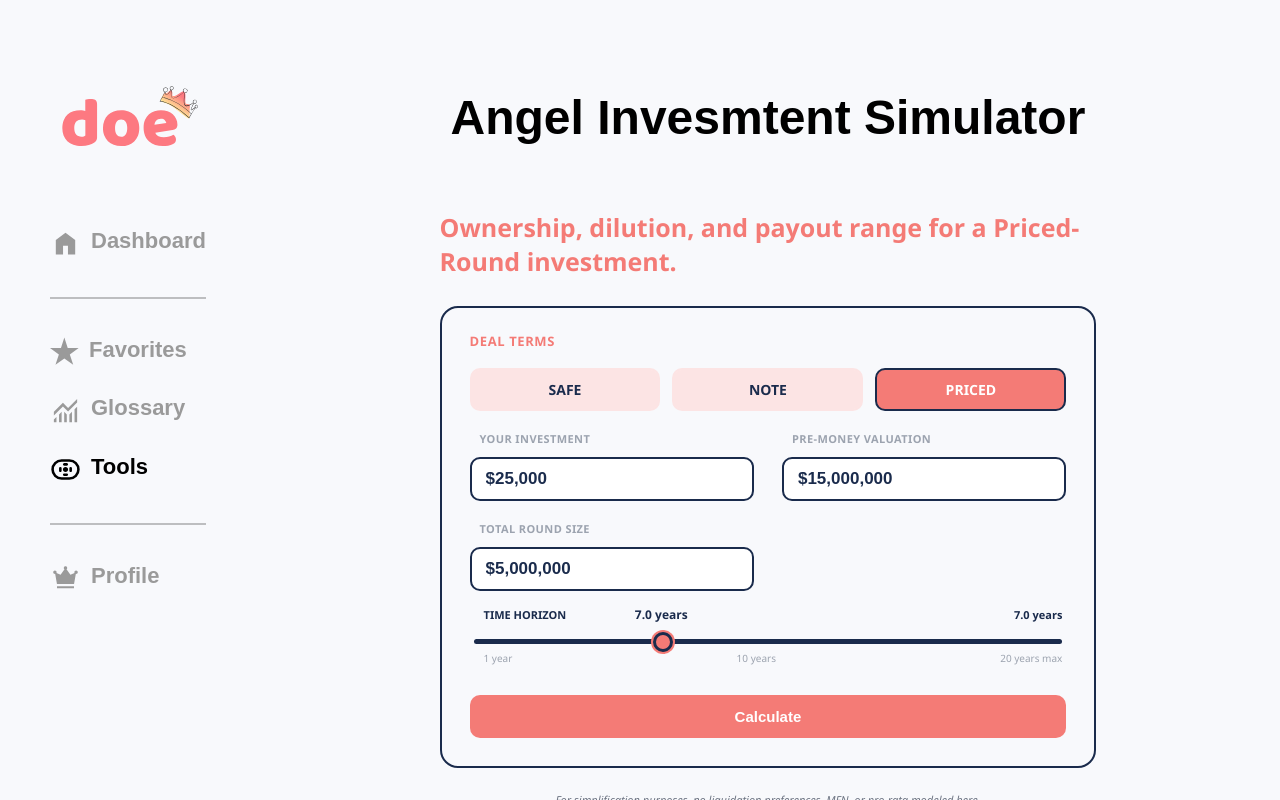
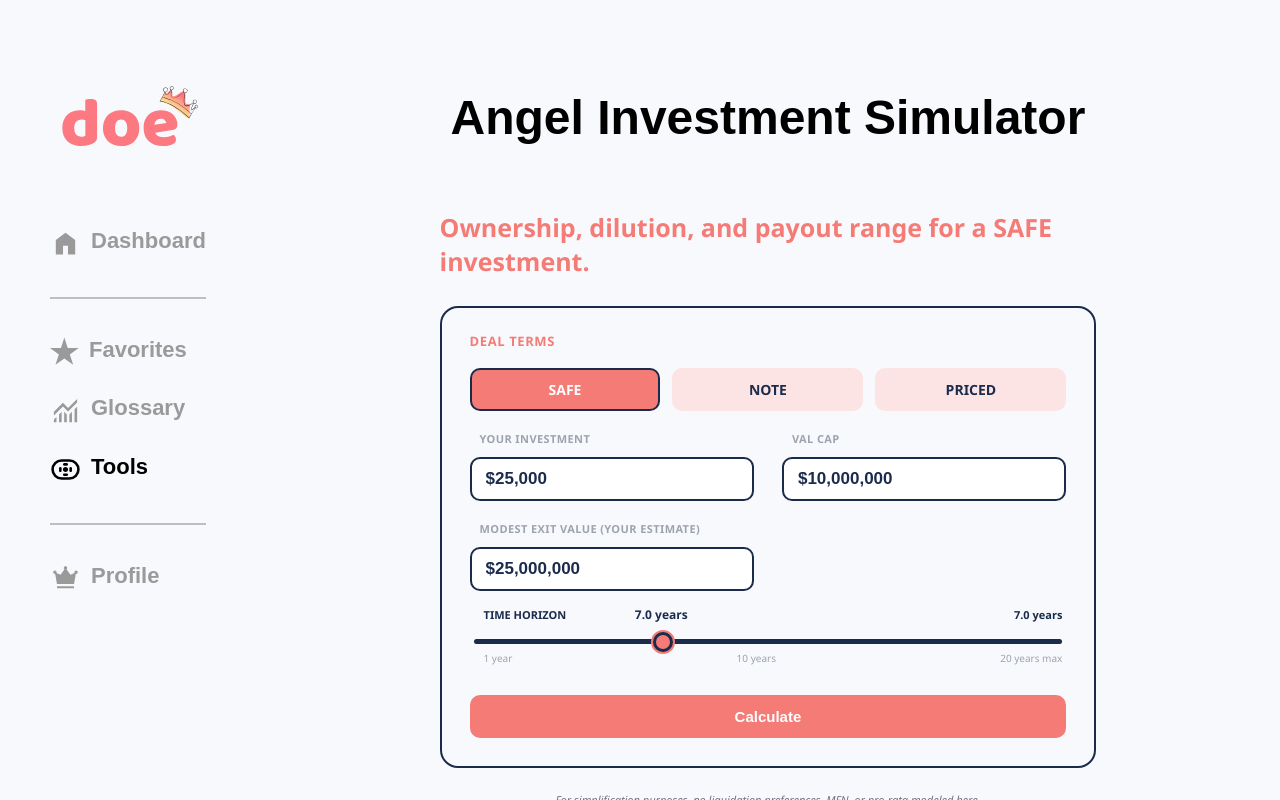
Before and after one commit to SofiyaBaranouskaya/Doe, a Django app: page /calculator/angel/ in a window 1280 px wide. Run offline with Django 5.2, Linux system fonts and the light colour scheme; parts of the project's set-up code (start-up, migrations or seed data) failed here and were passed over; some web fonts are replaced.

Commit message:
little authetic + angel invest calcs logic fixes 01.09.2026

```diff
--- a/apps/invest_calculator/views.py
+++ b/apps/invest_calculator/views.py
@@ -74,18 +74,13 @@ def angel_investor_calculator(request):
         "years_until_conversion": 5.0,
         "pre_money": 15000000,
         "round_size": 5000000,
-        # "future_rounds": 1,  # больше не нужно
-        # "dilution": 20,      # больше не нужно
+        "modest_exit_value": 25000000,  # <-- НОВОЕ ПОЛЕ
         "irr_time_horizon": 7,
-        "security_type": "priced_round",
+        "security_type": "safe",
     }
 
     if request.method == "GET":
-        return render(
-            request,
-            "invest_calculator/angel.html",
-            {"defaults": defaults}
-        )
+        return render(request, "invest_calculator/angel.html", {"defaults": defaults})
 
     try:
         investment = Decimal(str(request.POST.get("investment", "0")))
@@ -102,11 +97,9 @@ def angel_investor_calculator(request):
 
         pre_money = Decimal(str(request.POST.get("pre_money", "0")))
         round_size = Decimal(str(request.POST.get("round_size", "0")))
+        modest_exit_value = Decimal(str(request.POST.get("modest_exit_value", "0")))  # <-- НОВОЕ
 
-        security_type = request.POST.get(
-            "security_type",
-            "safe"
-        )
+        security_type = request.POST.get("security_type", "safe")
 
         result = calculate_angel_investment(
             investment=investment,
@@ -117,38 +110,25 @@ def angel_investor_calculator(request):
             round_size=round_size,
             security_type=security_type,
             average_time_horizon=irr_time_horizon,
+            modest_exit_value=modest_exit_value,  # <-- ПЕРЕДАЁМ
         )
 
         if request.headers.get("X-Requested-With") == "XMLHttpRequest":
             return JsonResponse(result)
 
-        return render(
-            request,
-            "invest_calculator/angel.html",
-            {
-                "result": result,
-                "defaults": {
-                    **defaults,
-                    **request.POST.dict()
-                }
-            }
-        )
+        return render(request, "invest_calculator/angel.html", {
+            "result": result,
+            "defaults": {**defaults, **request.POST.dict()}
+        })
 
     except (InvalidOperation, ValueError, TypeError) as e:
         if request.headers.get("X-Requested-With") == "XMLHttpRequest":
-            return JsonResponse(
-                {"error": str(e)},
-                status=400
-            )
+            return JsonResponse({"error": str(e)}, status=400)
 
-        return render(
-            request,
-            "invest_calculator/angel.html",
-            {
-                "error": str(e),
-                "defaults": defaults
-            }
-        )
+        return render(request, "invest_calculator/angel.html", {
+            "error": str(e),
+            "defaults": defaults
+        })
 
 
 def tools(request):
--- a/templates/invest_calculator/angel.html
+++ b/templates/invest_calculator/angel.html
@@ -244,6 +244,13 @@
             font-size: 28px;
             font-weight: 700;
             margin-top: 4px;
+        }
+
+        .ownership-card .subtext {
+            font-size: 11px;
+            color: rgba(255,255,255,0.85);
+            margin-top: 4px;
+            font-style: italic;
         }
 
         /* ── Блок с графиком ── */
@@ -498,10 +505,10 @@
                     display: flex;
                     flex-direction: column;
                     align-items: center;">
-            <h1>Angel Invesmtent Simulator</h1>
+            <h1>Angel Investment Simulator</h1> <!-- Исправлена опечатка в заголовке -->
             </div>
             <div class="calculator">
-                <p class="subtitle">Ownership, dilution, and payout range for a Priced-Round investment.</p>
+                <p class="subtitle">Ownership, dilution, and payout range for a SAFE investment.</p> <!-- Поправлен подзаголовок под дефолт -->
 
                 <!-- Форма с параметрами сделки -->
                 <form id="angel-form" class="plan-card">
@@ -509,14 +516,14 @@
 
                     <!-- Табы выбора типа -->
                     <div class="tabs">
-                        <label class="tab" data-type="safe">
-                            <input type="radio" name="security_type" value="safe"> SAFE
+                        <label class="tab active" data-type="safe"> <!-- Теперь active на SAFE -->
+                            <input type="radio" name="security_type" value="safe" checked> SAFE
                         </label>
                         <label class="tab" data-type="note">
                             <input type="radio" name="security_type" value="note"> NOTE
                         </label>
-                        <label class="tab active" data-type="priced_round">
-                            <input type="radio" name="security_type" value="priced_round" checked> PRICED
+                        <label class="tab" data-type="priced_round">
+                            <input type="radio" name="security_type" value="priced_round"> PRICED
                         </label>
                     </div>
 
@@ -540,6 +547,12 @@
                         <div class="input-group" data-field="round-size">
                             <span class="label-sm">TOTAL ROUND SIZE</span>
                             <input type="text" name="round_size" id="round_size" value="{{ defaults.round_size|default:5000000 }}">
+                        </div>
+
+                        <!-- НОВОЕ ПОЛЕ: Modest Exit Value -->
+                        <div class="input-group" data-field="modest-exit">
+                            <span class="label-sm">MODEST EXIT VALUE (your estimate)</span>
+                            <input type="text" name="modest_exit_value" id="modest_exit_value" value="{{ defaults.modest_exit_value|default:25000000 }}">
                         </div>
 
                         <!-- Поля для NOTE -->
@@ -578,9 +591,11 @@
                         <div class="label">OWNERSHIP AT CLOSE</div>
                         <div class="value" id="ownership-close">—</div>
                     </div>
+                    <!-- Обновлённая карточка с подписью -->
                     <div class="ownership-card">
-                        <div class="label">OWNERSHIP AT EXIT</div>
+                        <div class="label">OWNERSHIP AT (Modest) EXIT</div>
                         <div class="value" id="ownership-exit">—</div>
+                        <div class="subtext">Assumes 3 more rounds of funding before a Modest Exit</div>
                     </div>
                 </div>
 
@@ -598,6 +613,7 @@
                                 <th>Probability</th>
                                 <th>Multiple</th>
                                 <th>Exit Valuation</th>
+                                <th>Ownership at Exit</th> <!-- Новый столбец -->
                                 <th>Payout</th>
                                 <th>MOIC</th>
                                 <th>IRR</th>
@@ -691,10 +707,11 @@
     const expectedPayout = document.getElementById('expected-payout');
     const chartSub = document.getElementById('chart-sub');
 
-    const moneyFields = ['investment', 'val_cap', 'pre_money', 'round_size'];
+    // Добавляем modest_exit_value в список денежных полей
+    const moneyFields = ['investment', 'val_cap', 'pre_money', 'round_size', 'modest_exit_value'];
     const decimalFields = ['interest_rate', 'years_until_conversion'];
 
-    let currentType = 'priced_round';
+    let currentType = 'safe';
 
     // ─── Функция проверки отдельного поля на пустоту ──────────────
     function isFieldEmpty(input) {
@@ -730,6 +747,10 @@
         // Investment всегда обязателен
         const investmentEl = document.getElementById('investment');
         if (!validateField(investmentEl)) return false;
+
+        // Modest Exit Value всегда обязателен (новое поле)
+        const modestExitEl = document.getElementById('modest_exit_value');
+        if (!validateField(modestExitEl)) return false;
 
         if (currentType === 'safe' || currentType === 'note') {
             const valCapEl = document.getElementById('val_cap');
@@ -837,12 +858,14 @@
         const roundSize = document.querySelector('[data-field="round-size"]');
         const interest = document.querySelector('[data-field="interest"]');
         const noteYears = document.querySelector('[data-field="note-years"]');
+        const modestExit = document.querySelector('[data-field="modest-exit"]'); // Новое поле
 
         valCap.classList.add('hidden');
         preMoney.classList.add('hidden');
         roundSize.classList.add('hidden');
         interest.classList.add('hidden');
         noteYears.classList.add('hidden');
+        modestExit.classList.remove('hidden'); // Всегда видимо, т.к. это ключевой input
 
         if (currentType === 'safe') {
             valCap.classList.remove('hidden');
@@ -897,6 +920,7 @@
         const valCapEl = document.getElementById('val_cap');
         const preMoneyEl = document.getElementById('pre_money');
         const roundSizeEl = document.getElementById('round_size');
+        const modestExitEl = document.getElementById('modest_exit_value'); // Новое поле
         const interestRateEl = document.getElementById('interest_rate');
         const yearsUntilConversionEl = document.getElementById('years_until_conversion');
 
@@ -905,6 +929,7 @@
         formData.set('val_cap', parseMoney(valCapEl.value));
         formData.set('pre_money', parseMoney(preMoneyEl.value));
         formData.set('round_size', parseMoney(roundSizeEl.value));
+        formData.set('modest_exit_value', parseMoney(modestExitEl.value)); // Новое поле
         formData.set('interest_rate', parseDecimal(interestRateEl.value));
         formData.set('years_until_conversion', parseDecimal(yearsUntilConversionEl.value));
         formData.set('security_type', currentType);
@@ -937,7 +962,7 @@
             chartSub.textContent = `Payout on the $${invVal.toLocaleString()} check - a range, not a single forecast`;
 
             document.getElementById('ownership-close').textContent = data.summary.ownership_at_close + '%';
-            document.getElementById('ownership-exit').textContent = data.summary.ownership_at_exit + '%';
+            document.getElementById('ownership-exit').textContent = data.summary.ownership_at_exit_modest + '%'; // Используем новое поле из ответа
             expectedPayout.textContent = fmtMoney(data.summary.total_expected_payout);
 
             scenarioBody.innerHTML = '';
@@ -948,6 +973,7 @@
                     <td>${scenario.probability}%</td>
                     <td>${scenario.multiple}x</td>
                     <td>${fmtMoney(scenario.exit_valuation)}</td>
+                    <td>${scenario.ownership_at_exit}%</td> <!-- Новый столбец -->
                     <td>${fmtMoney(scenario.payout)}</td>
                     <td>${scenario.moic}x</td>
                     <td>${scenario.irr}%</td>
@@ -993,6 +1019,15 @@
 
     // ─── Инициализация при загрузке ──────────────────────────────
     document.addEventListener('DOMContentLoaded', function() {
+        // ВАЖНО: Синхронизируем активный класс с выбранной радиокнопкой при загрузке страницы
+        const checkedTab = document.querySelector('.tab input:checked');
+        if (checkedTab) {
+            const parentTab = checkedTab.closest('.tab');
+            tabs.forEach(t => t.classList.remove('active'));
+            parentTab.classList.add('active');
+            currentType = parentTab.dataset.type;
+        }
+
         updateFieldsVisibility();
         updateSlider();
 
```
Also changed, not shown: apps/invest_calculator/utils.py (+29 -56 lines), templates/invest_calculator/tools.html (+6 -4 lines).
